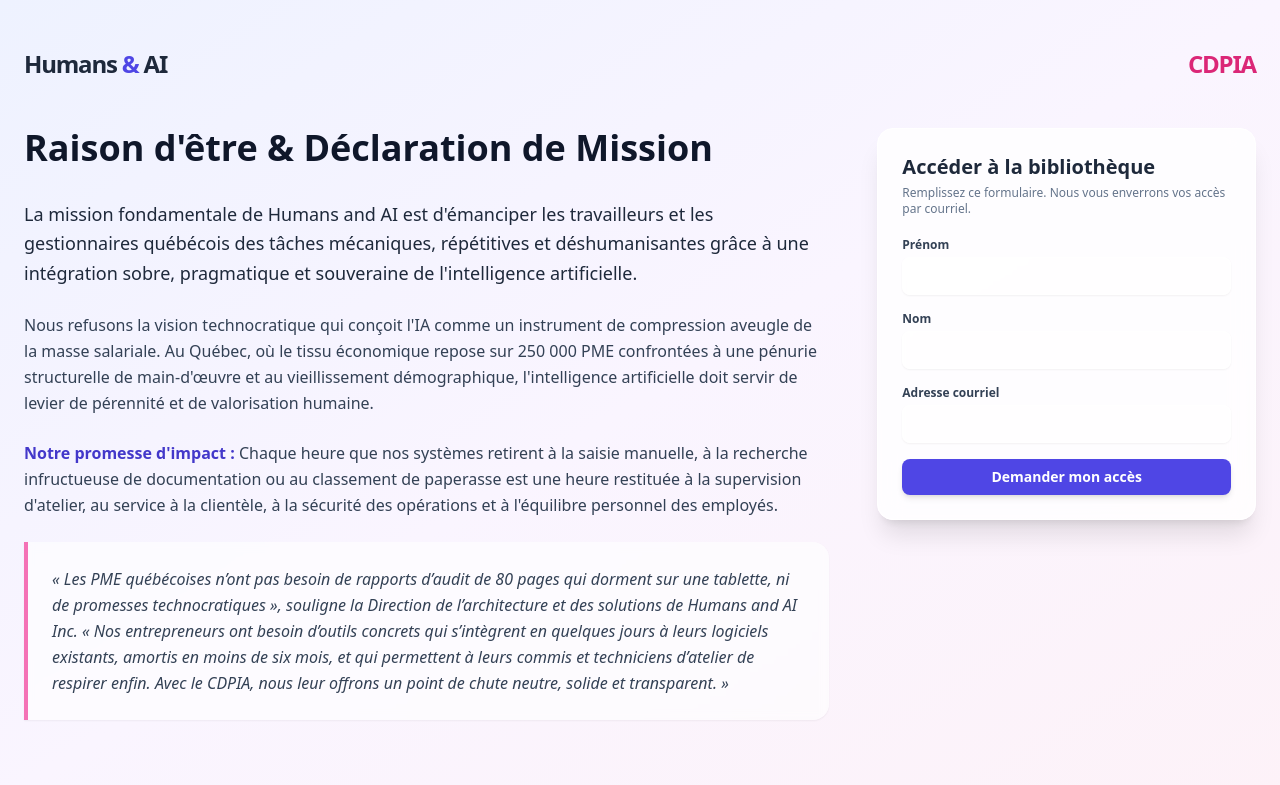
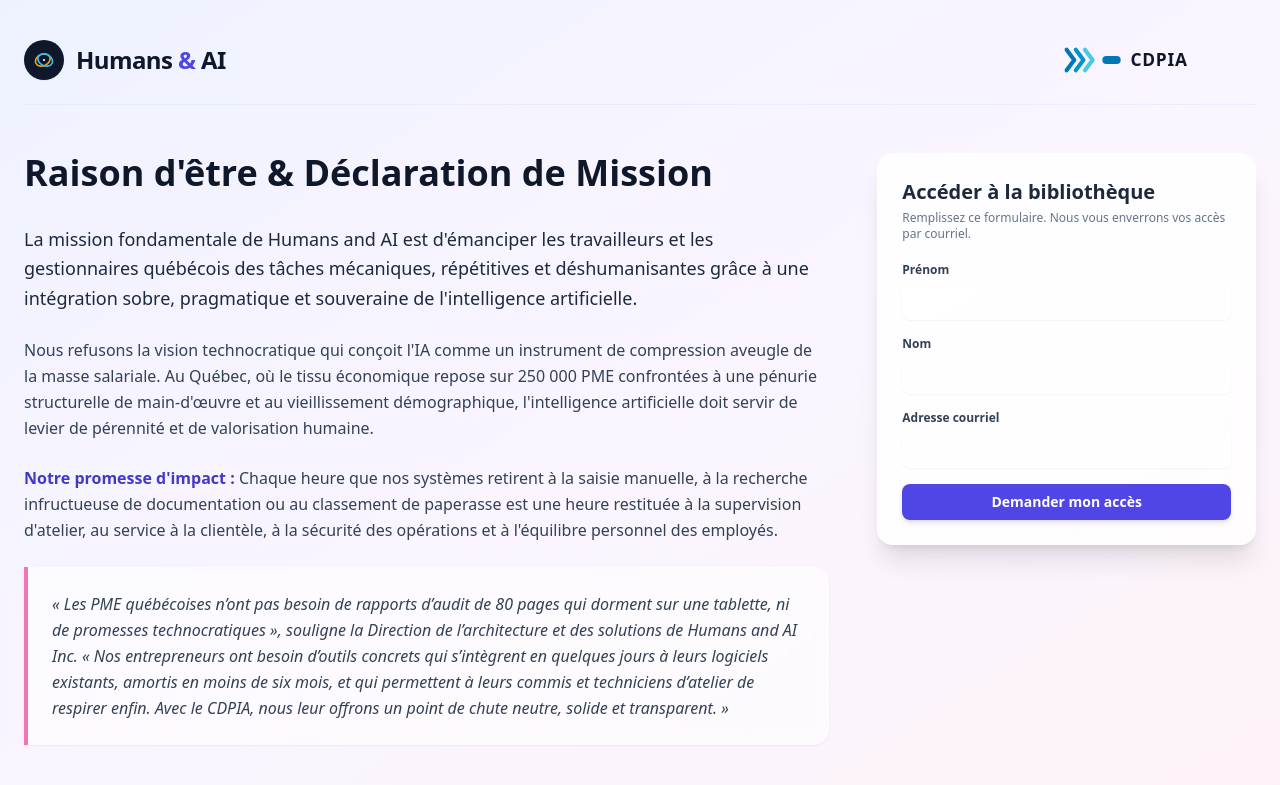
Before and after one commit to tech2fix4you-2026/CDPIA, a FastAPI app: page / in a window 1280 px wide. Shown: the top 785 px of the page. Run offline with FastAPI, Linux system fonts and the light colour scheme; some libraries are stand-ins or nearby versions.

Commit message:
design: intégration du logo SVG CDPIA et du symbole Humans & AI

```diff
--- a/templates/index.html
+++ b/templates/index.html
@@ -7,17 +7,31 @@
     <script src="https://cdn.tailwindcss.com"></script>
 </head>
 <body class="bg-gradient-to-br from-indigo-50 via-purple-50 to-pink-50 min-h-screen font-sans text-slate-800 selection:bg-indigo-200">
-    <div class="max-w-7xl mx-auto px-6 py-12">
+    <div class="max-w-7xl mx-auto px-6 py-10">
 
-        <!-- En-tête : Logos -->
-        <div class="flex justify-between items-center mb-12">
-            <div class="text-2xl font-black tracking-tighter text-slate-800">Humans <span class="text-indigo-600">&</span> AI</div>
-            <div class="text-2xl font-black tracking-tighter text-pink-600">CDPIA</div>
-        </div>
+        <!-- En-tête : Logos Humans & AI et CDPIA -->
+        <header class="flex flex-wrap justify-between items-center gap-6 mb-12 pb-6 border-b border-indigo-100/60">
+            <!-- Logo Humans & AI -->
+            <a href="/" class="flex items-center gap-3 group">
+                <div class="w-10 h-10 rounded-full bg-slate-900 flex items-center justify-center p-2 shadow-sm group-hover:scale-105 transition-transform">
+                    <svg viewBox="0 0 100 100" fill="none" class="w-full h-full">
+                        <ellipse cx="45" cy="50" rx="32" ry="24" stroke="#f59e0b" stroke-width="7" transform="rotate(-25 45 50)"/>
+                        <ellipse cx="55" cy="50" rx="32" ry="24" stroke="#38bdf8" stroke-width="7" transform="rotate(25 55 50)"/>
+                        <circle cx="50" cy="50" r="4.5" fill="#ffffff"/>
+                    </svg>
+                </div>
+                <div class="text-2xl font-black tracking-tight text-slate-900">Humans <span class="text-indigo-600">&</span> AI</div>
+            </a>
+
+            <!-- Logo CDPIA avec SVG -->
+            <div class="flex items-center">
+                <img src="/static/images/logo_cdpia.svg" alt="CDPIA" class="h-9 w-auto object-contain">
+            </div>
+        </header>
 
         <div class="grid lg:grid-cols-12 gap-12 items-start">
 
-            <!-- Section Mission (Élargie : 8 colonnes) -->
+            <!-- Section Mission (8 colonnes) -->
             <div class="lg:col-span-8 space-y-6">
                 <h1 class="text-3xl md:text-4xl font-extrabold text-slate-900 mb-8 leading-tight">
                     Raison d'être & Déclaration de Mission
@@ -43,7 +57,7 @@
                 </blockquote>
             </div>
 
-            <!-- Formulaire d'accès (Rétréci : 4 colonnes, padding et taille de texte réduits) -->
+            <!-- Formulaire d'accès (4 colonnes) -->
             <div class="lg:col-span-4 bg-white/80 backdrop-blur-md p-6 rounded-2xl shadow-xl border border-white lg:sticky lg:top-12 mt-8 lg:mt-0">
                 <h2 class="text-xl font-bold text-slate-800 mb-1">Accéder à la bibliothèque</h2>
                 <p class="text-slate-500 text-xs mb-5">Remplissez ce formulaire. Nous vous enverrons vos accès par courriel.</p>
```
Also changed, not shown: static/images/logo_cdpia.svg (added).
